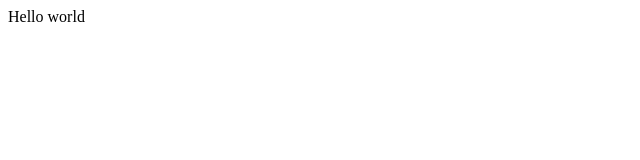
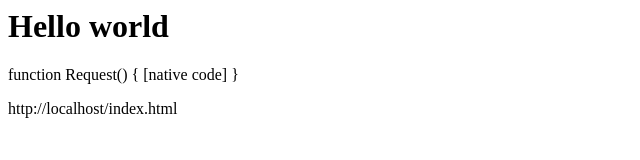
Before and after one commit to Kenblair1226/Kenblair1226.github.io, a plain HTML site: page index.html in a window 1280 px wide. Shown: the whole page, without its empty margins (0-640 px from the left). Drawn offline with Linux system fonts and the light colour scheme.

Commit message:
display request

```diff
--- a/index.html
+++ b/index.html
@@ -1 +1,12 @@
-Hello world
+<body>
+  <h1>Hello world</h1>
+
+  <p id="p1">request</p>
+
+  <p id="p2"></p>
+
+  <script>
+    document.getElementById("p1").innerHTML = Request;
+    document.getElementById("p2").innerHTML = window.location.href;;
+  </script>
+</body>
```
